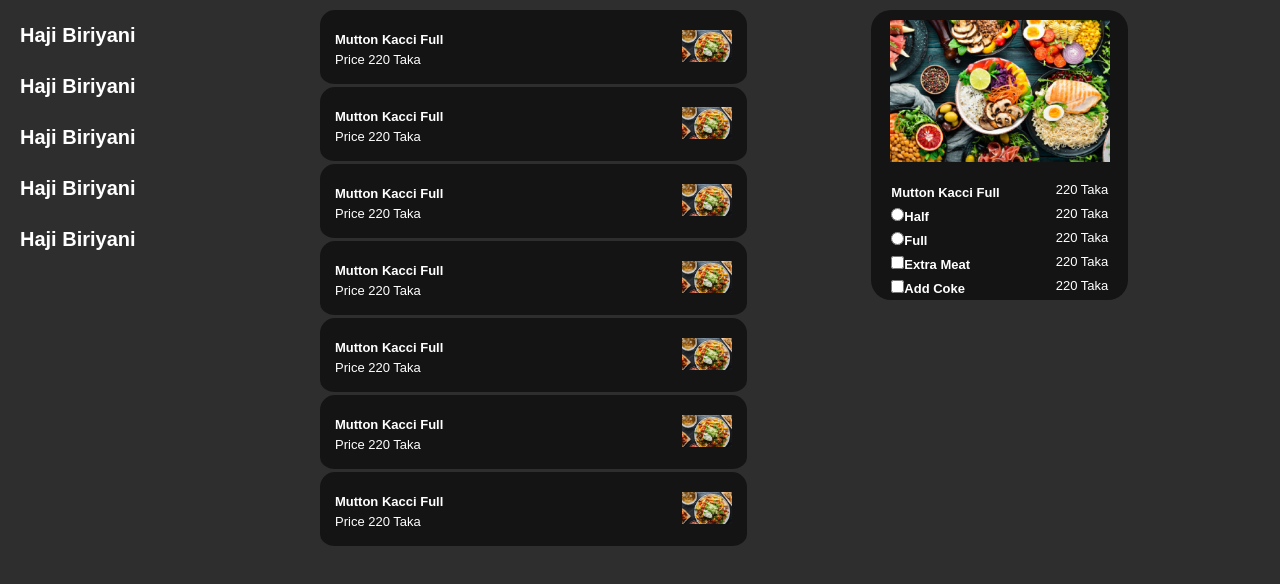
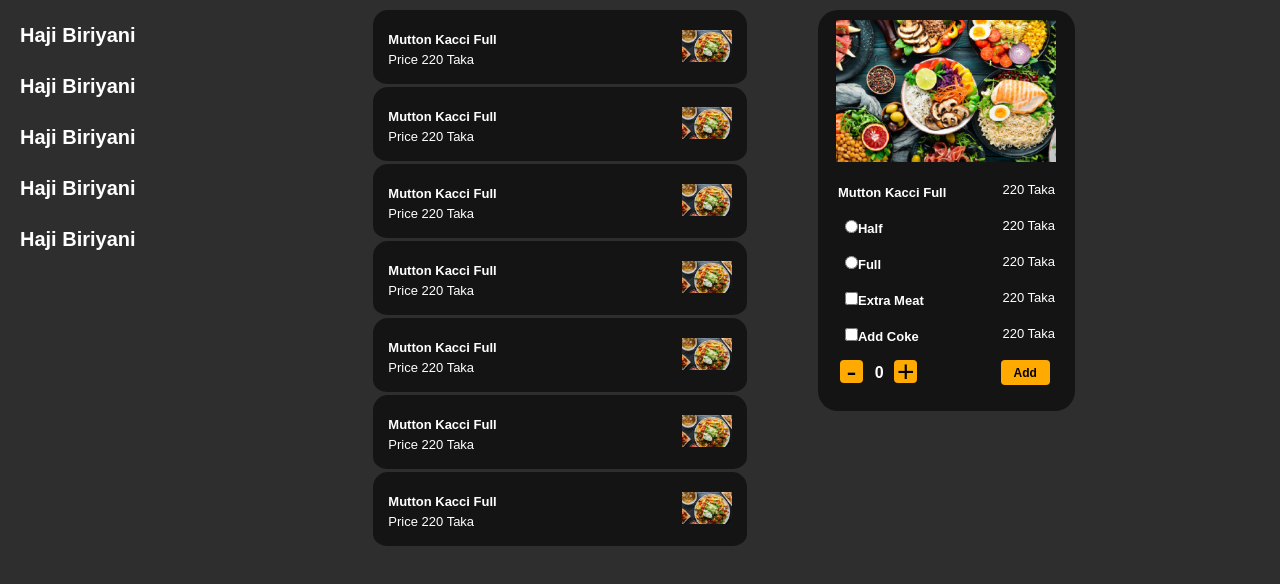
Before and after one commit to itsjahidhasan/food_project, a Next.js app: page /foodmenu in a window 1280 px wide. Shown: the top 584 px of the page. Built offline with nearby package versions, Linux system fonts and the light colour scheme.

Commit message:
food menu updated

```diff
--- a/src/components/layout/foodmenu.js
+++ b/src/components/layout/foodmenu.js
@@ -30,10 +30,11 @@ export default function FoodMenu() {
           <Col className="gutter-row" span={6}>
             <RestaurantsName></RestaurantsName>
           </Col>
-          <Col className="gutter-row" span={8}>
+          <Col className="gutter-row" span={1}></Col>
+          <Col className="gutter-row" span={7}>
             <MainContent></MainContent>
           </Col>
-          <Col className="gutter-row" span={2}></Col>
+          <Col className="gutter-row" span={1}></Col>
           <Col className="gutter-row" span={8}>
             <div>
               <FoodAddView></FoodAddView>
@@ -225,7 +226,7 @@ function FoodAddView() {
             </Col>
           </Row>
           <div>
-            <Row>
+            <Row className="row-gap">
               <Col span={12}>
                 <input type="radio" value="Half" name="size" />
                 <span className="food-name">Half</span>
@@ -234,7 +235,7 @@ function FoodAddView() {
                 <span className="food-price">220 Taka</span>
               </Col>
             </Row>
-            <Row>
+            <Row className="row-gap">
               <Col span={12}>
                 <input type="radio" value="Full" name="size" />
                 <span className="food-name">Full</span>
@@ -243,7 +244,7 @@ function FoodAddView() {
                 <span className="food-price">220 Taka</span>
               </Col>
             </Row>
-            <Row>
+            <Row className="row-gap">
               <Col span={12}>
                 <input type="checkbox" value="Extra Meat" name="extraMeat" />
                 <span className="food-name">Extra Meat</span>
@@ -252,7 +253,7 @@ function FoodAddView() {
                 <span className="food-price">220 Taka</span>
               </Col>
             </Row>
-            <Row>
+            <Row className="row-gap">
               <Col span={12}>
                 <input type="checkbox" value="Add Coke" name="Coke" />
                 <span className="food-name">Add Coke</span>
@@ -261,6 +262,39 @@ function FoodAddView() {
                 <span className="food-price">220 Taka</span>
               </Col>
             </Row>
+
+            <Row className="order-row-gap">
+              <Col span={18}>
+                <Row>
+                  <Col span={4}>
+                    <div>
+                      <button className="order-number-button">-</button>
+                      {/* <MinusSquareOutlined style={{ fontSize: 27 }} /> */}
+                    </div>
+                  </Col>
+                  <Col span={4}>
+                    <div>
+                      <input
+                        className="orderNumberInput"
+                        type={Number}
+                        value={0}
+                      />
+                    </div>
+                  </Col>
+                  <Col span={4}>
+                    <div>
+                      <button className="order-number-button">+</button>
+                      {/* <PlusSquareOutlined style={{ fontSize: 27 }} /> */}
+                    </div>
+                  </Col>
+                </Row>
+              </Col>
+              <Col span={6}>
+                <Row>
+                  <button className="add-order-btn">Add</button>
+                </Row>
+              </Col>
+            </Row>
           </div>
         </div>
       </div>
--- a/styles/scss/_foodmenu.scss
+++ b/styles/scss/_foodmenu.scss
@@ -1,3 +1,4 @@
+@import "./color";
 .ant-drawer-content {
   background-color: transparent !important;
 }
@@ -88,6 +89,56 @@ h3 {
   font-weight: 700;
   padding: 10px 70px 10px 20px;
 }
+.order-number-button {
+  width: 23px;
+  height: 23px;
+  background-color: $color-primary;
+  color: $backGround-color-secondary;
+  font-size: 30px;
+  font-weight: 100;
+  border: none;
+  display: flex;
+  align-items: center;
+  justify-content: center;
+  margin-left: 2px;
+  border-radius: 4px;
+}
+.orderNumberInput {
+  width: 26px;
+  height: 26px;
+  background-color: #141414;
+  border: 1px solid $text-primary;
+  text-align: center;
+  font-size: medium;
+  font-weight: 600;
+  color: white;
+  padding-left: 6px;
+  padding-right: 6px;
+  margin-left: 1px;
+  border-radius: 4px;
+  border: none;
+}
+.add-order-btn {
+  background-color: $text-primary;
+  color: $backGround-color-secondary;
+  font-size: 12px;
+  font-weight: 700;
+  width: 90%;
+  height: 25px;
+  border: 0px;
+  border-radius: 4px;
+  justify-items: center;
+}
+.row-gap {
+  padding: 7px 0px 0px 7px;
+  margin-top: 5px;
+  margin-bottom: 5px;
+}
+.order-row-gap {
+  padding: 7px 0px 25px 0px;
+  margin-top: 5px;
+  margin-bottom: 5px;
+}
 @media (max-width: 426px) {
   .food-menu-web-view {
     display: none;
```
